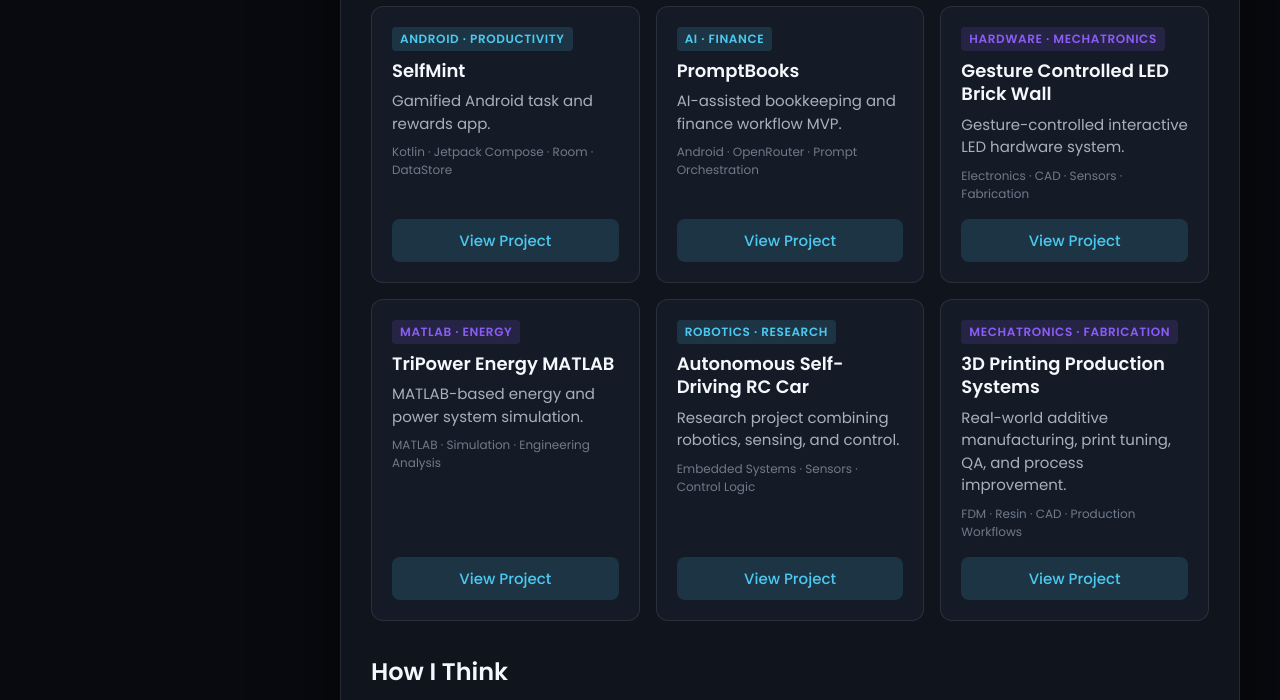
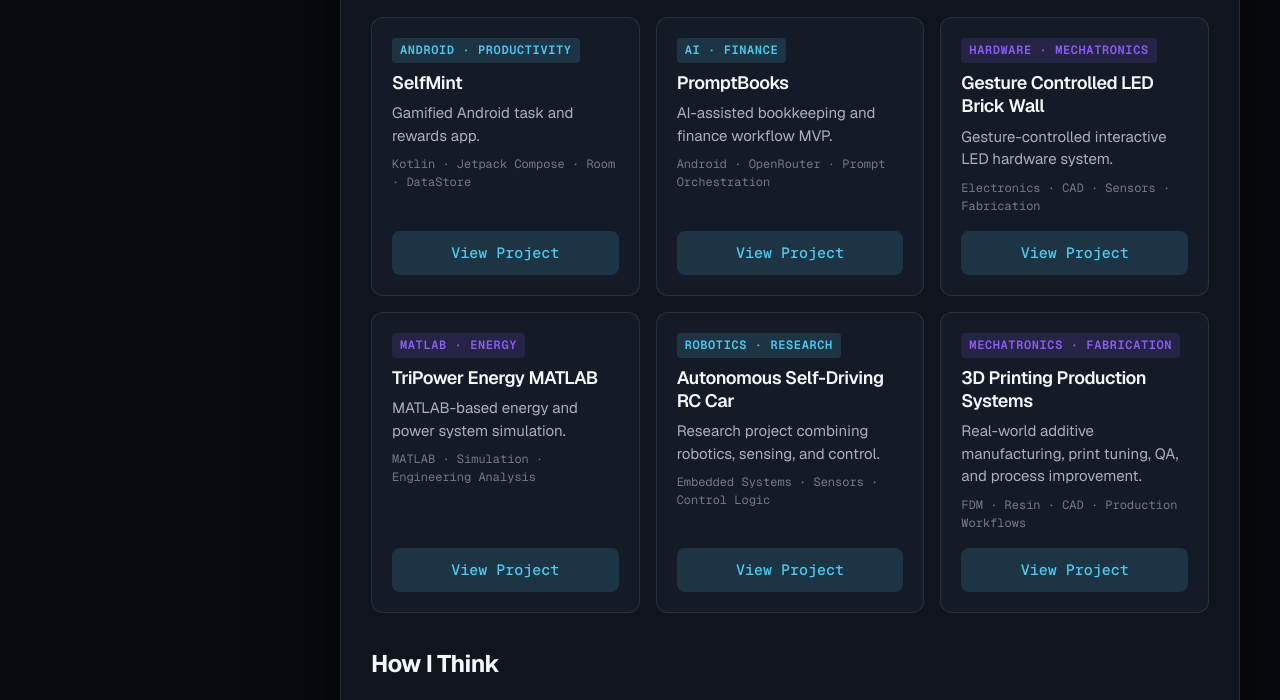
Before and after one commit to joravarsinghing/portfolio, a website: page index.html in a window 1280 px wide. Shown: the part 783-1483 px from the top of the page. Drawn offline with nearby package versions, Linux system fonts and the light colour scheme.

Commit message:
Replace Poppins with Geist and Geist Mono
Swap site typography from Poppins to Geist by adding --ff-main and --ff-mono vars, map --ff-poppins to --ff-main for compatibility, and update html/body to use the new main font. Add global line-height, heading letter-spacing, and apply the mono font to various UI labels and components. Remove redundant font-family declarations in several selectors. Also update index.html to load Geist and Geist Mono from Google Fonts.

```diff
--- a/assets/css/style.css
+++ b/assets/css/style.css
@@ -82,7 +82,9 @@
    */
 
   /* font-family */
-  --ff-poppins: 'Poppins', sans-serif;
+  --ff-main: "Geist", system-ui, sans-serif;
+  --ff-mono: "Geist Mono", ui-monospace, SFMono-Regular, Menlo, Consolas, monospace;
+  --ff-poppins: var(--ff-main);
 
   /* font-size */
   --fs-1: 24px;
@@ -167,9 +169,34 @@
 
 :focus { outline-color: var(--accent-primary); }
 
-html { font-family: var(--ff-poppins); }
-
-body { background: var(--bg-main); }
+html { font-family: var(--ff-main); }
+
+body {
+  background: var(--bg-main);
+  line-height: 1.6;
+}
+
+h1, h2, h3, h4, h5, h6 {
+  font-family: var(--ff-main);
+  letter-spacing: -0.025em;
+}
+
+p { line-height: 1.6; }
+
+.navbar-link,
+.info-content .title,
+.about-hero-eyebrow,
+.proof-value,
+.proof-label,
+.featured-card-tag,
+.featured-card-stack,
+.timeline-list span,
+.project-category,
+.about-hero-btn,
+.social-tooltip,
+.featured-card-cta {
+  font-family: var(--ff-mono);
+}
 
 
 
@@ -497,7 +524,6 @@
   background: var(--bg-panel-raised);
   color: var(--text-main);
   font-size: var(--fs-8);
-  font-family: var(--ff-poppins);
   white-space: nowrap;
   max-width: min(220px, 85vw);
   overflow: hidden;
@@ -2394,7 +2420,6 @@
   text-decoration: none;
   white-space: nowrap;
   border: 1px solid transparent;
-  font-family: var(--ff-poppins);
   letter-spacing: 0.3px;
 }
 
--- a/index.html
+++ b/index.html
@@ -101,7 +101,7 @@
   <link rel="preconnect" href="https://fonts.googleapis.com">
   <link rel="preconnect" href="https://fonts.gstatic.com" crossorigin>
   <link rel="preconnect" href="https://unpkg.com" crossorigin>
-  <link href="https://fonts.googleapis.com/css2?family=Poppins:wght@300;400;500;600&display=swap" rel="stylesheet">
+  <link href="https://fonts.googleapis.com/css2?family=Geist:wght@300;400;500;600;700&family=Geist+Mono:wght@400;500;600;700&display=swap" rel="stylesheet">
 
 </head>
 
```
